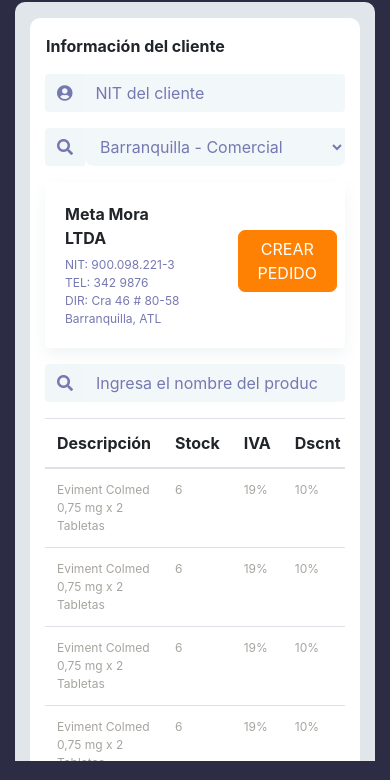
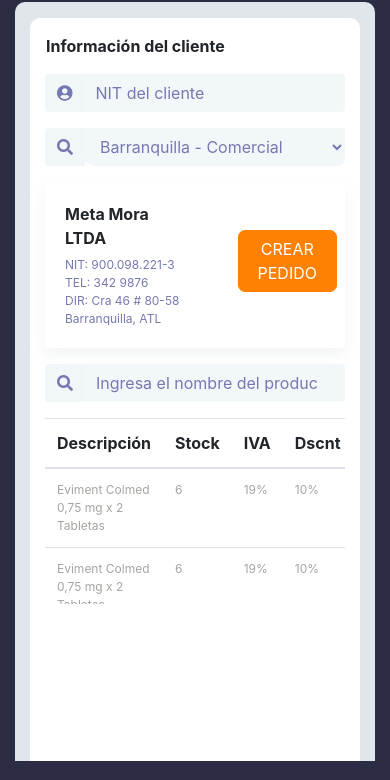
Before and after one commit to wilsalas/ecopharma_html, a plain HTML site: page html/proveedor.html in a window 390 px wide. Shown: the part 64-844 px from the top of the page. Drawn offline with nearby package versions, Linux system fonts and the light colour scheme.

Commit message:
modific styles for responsive

```diff
--- a/css/style.css
+++ b/css/style.css
@@ -212,6 +212,8 @@ td {
 .page-link :hover{
     color: white !important;
 }
+
+
 
 /* --------------------- */
 
@@ -445,4 +447,12 @@ td {
         margin-top: 1rem!important;
     }
     /* --------------------- */
+    .content-canasta{
+        margin-bottom: 10px;
+        /* height: 70vh !important; */
+    }
+    .scrolltable1 {
+        height: 24vh;
+        overflow: auto;
+    }
 }
--- a/html/proveedor.html
+++ b/html/proveedor.html
@@ -51,7 +51,7 @@
                 <div class="card-page-wrapper mb-3 card">
                     <div class="container-fluid">
                         <div class="mt-3 mb-3 row">
-                            <div class="col-padding-right col-12 col-md-7">
+                            <div class="col-padding-right col-12 col-md-7 content-canasta">
                                 <div class="content-border-radius-10 card" style="height: 90vh;"><span
                                         class="ml-3 mt-3 mb-3"><b>Información del cliente</b></span>
                                     <div class="container">
@@ -205,7 +205,7 @@
                                     </div>
                                 </div>
                             </div>
-                            <div class="col-12 col-md-5">
+                            <div class="col-12 col-md-5 ">
                                 <div class="content-border-radius-10 card" style="height: 90vh;"><span
                                         class="ml-3 mt-3 mb-3"><b>Canasta de compras</b></span>
                                     <div class="container">
```
Also changed, not shown: html/profile.html (+4 -4 lines).
